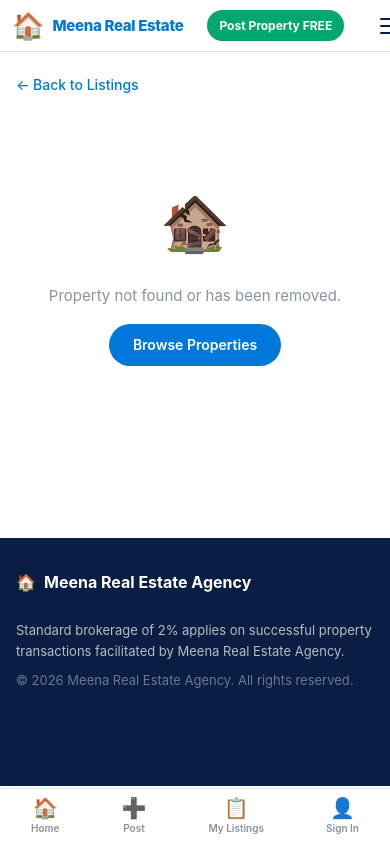
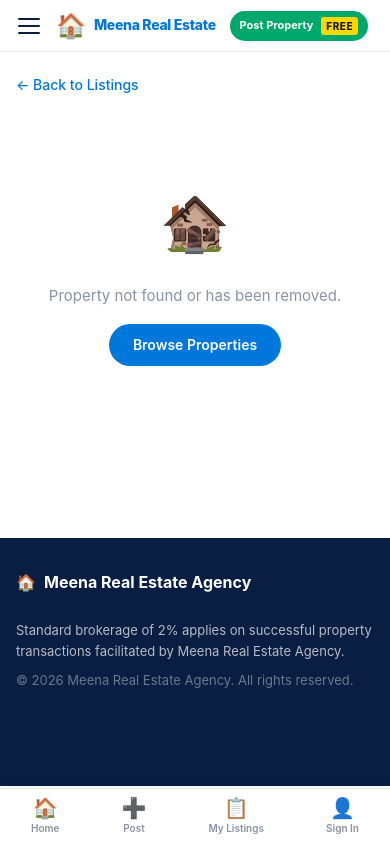
Before and after one commit to jmuskaan25/meena-realestate, a plain HTML site: page listing.html in a window 390 px wide. Drawn offline with Linux system fonts and the light colour scheme.

Commit message:
Fix mobile header: hamburger left, prevent horizontal overflow
- Move hamburger menu to left side (like 99acres)
- Add overflow-x: hidden to prevent page from being too wide
- Compact header spacing for mobile
- Apply to all pages

Co-Authored-By: Claude Opus 4.6 (1M context) <noreply@anthropic.com>

```diff
--- a/listing.html
+++ b/listing.html
@@ -12,6 +12,9 @@
   <!-- Top Navigation -->
   <header class="header">
     <div class="header-content">
+      <button class="mobile-menu-btn" id="mobileMenuBtn">
+        <span></span><span></span><span></span>
+      </button>
       <a href="index.html" class="header-brand">
         <span class="header-logo">🏠</span>
         <div>
@@ -25,7 +28,7 @@
         <a href="admin.html" class="nav-link" id="adminLink" style="display:none;">Admin</a>
       </nav>
       <div class="header-actions">
-        <a href="post.html" class="btn-post-property">Post Property FREE</a>
+        <a href="post.html" class="btn-post-property">Post Property <span class="free-badge">FREE</span></a>
         <div id="signedInView" style="display:none;" class="profile-menu-wrapper">
           <img id="userAvatar" src="" alt="" class="profile-avatar">
           <div id="profileDropdown" class="profile-dropdown" style="display:none;">
@@ -44,9 +47,6 @@
           <button class="btn-signin" id="headerSignInBtn">Sign In</button>
         </div>
       </div>
-      <button class="mobile-menu-btn" id="mobileMenuBtn">
-        <span></span><span></span><span></span>
-      </button>
     </div>
   </header>
 
--- a/styles.css
+++ b/styles.css
@@ -41,6 +41,11 @@ body {
   line-height: 1.6;
   min-height: 100vh;
   -webkit-font-smoothing: antialiased;
+  overflow-x: hidden;
+}
+
+html {
+  overflow-x: hidden;
 }
 
 a { color: inherit; text-decoration: none; }
@@ -345,7 +350,6 @@ img { max-width: 100%; display: block; }
   background: none;
   border: none;
   cursor: pointer;
-  margin-left: 4px;
   flex-shrink: 0;
 }
 .mobile-menu-btn span {
@@ -380,19 +384,20 @@ img { max-width: 100%; display: block; }
 
 @media (max-width: 768px) {
   .header { height: 52px; }
-  .header-content { padding: 0 12px; }
+  .header-content { padding: 0 10px; gap: 8px; overflow: hidden; }
   .header-nav { display: none; }
-  .mobile-menu-btn { display: flex; }
-  .header-logo { font-size: 26px; }
-  .header-title { font-size: 15px; }
-  /* Show compact post button, hide signin (it's in bottom nav) */
+  .mobile-menu-btn { display: flex; order: -1; }
+  .header-brand { flex: 1; min-width: 0; }
+  .header-title { font-size: 14px; overflow: hidden; text-overflow: ellipsis; }
+  .header-logo { font-size: 24px; }
+  .header-actions { margin-left: auto; flex-shrink: 0; }
   .header-actions .btn-post-property {
-    padding: 6px 12px;
-    font-size: 12px;
+    padding: 6px 10px;
+    font-size: 11px;
     font-weight: 700;
   }
   .header-actions .btn-signin { display: none; }
-  .header-actions .profile-menu-wrapper .profile-avatar { width: 30px; height: 30px; }
+  .header-actions .profile-menu-wrapper .profile-avatar { width: 28px; height: 28px; }
 }
 
 /* ============================================
```
Also changed, not shown: admin.html (+3 -3 lines), index.html (+3 -3 lines), my-listings.html (+4 -4 lines), post.html (+3 -3 lines).
